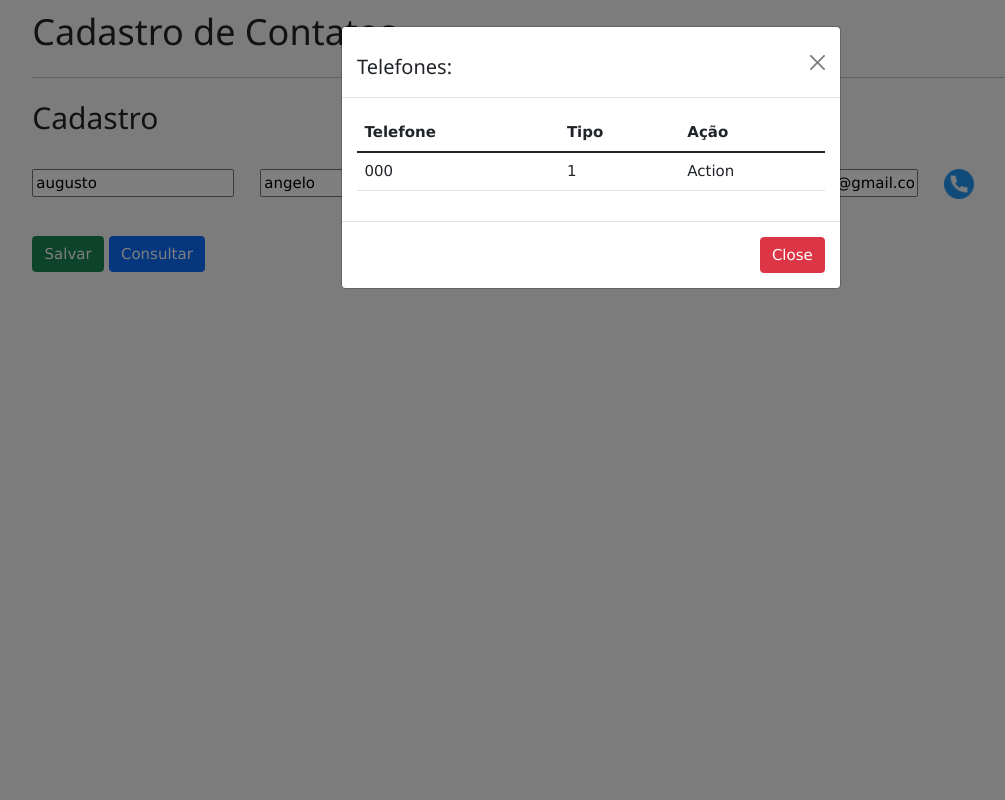
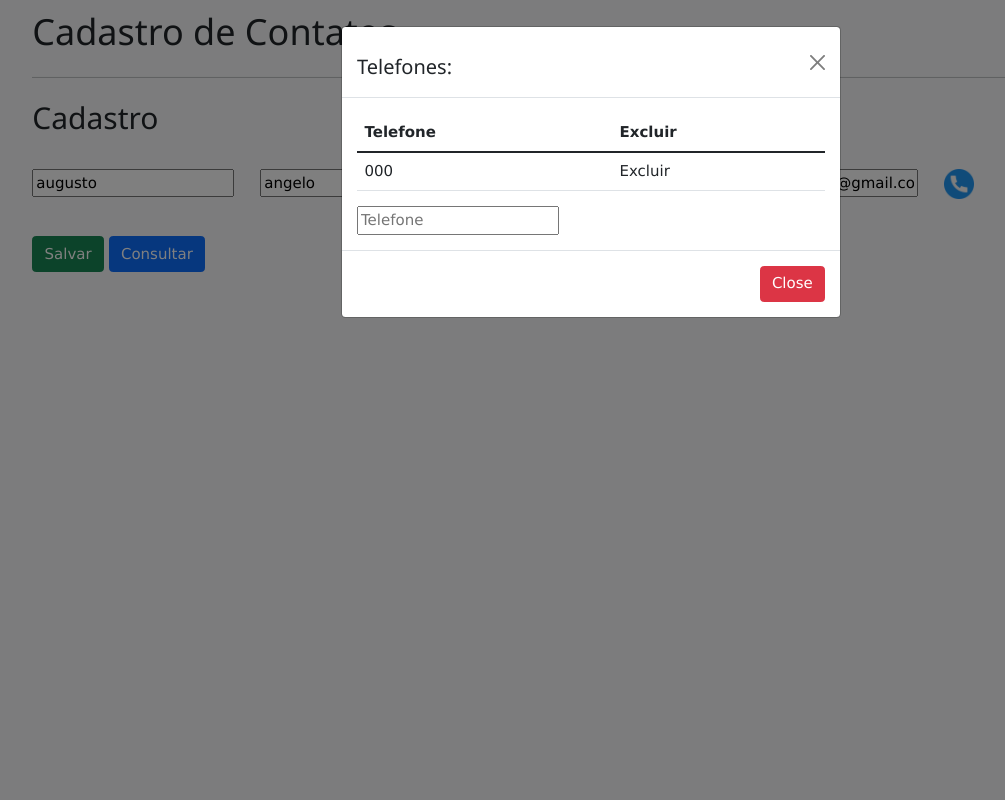
Before and after one commit to aislansantos/teste_cadastro, a PHP site: page /details_contact.php?id=1 in a window 1280 px wide, after a click that opens the changed part. Shown: the whole page, without its empty margins (49-1054 px from the left). Run offline with PHP 8.4, Linux system fonts and the light colour scheme; data comes from the database, SQL or seed files in the repository; tables that the repository leaves empty hold one stand-in row (values such as "Sample post"); some libraries are stand-ins or nearby versions.

Commit message:
ajuste modal e informações da tabela de telefones

```diff
--- a/details_contact.php
+++ b/details_contact.php
@@ -134,8 +134,7 @@ if (!empty($_POST["name"]) || !empty($_POST["secondname"]) || !empty($_POST["tel
                     <table id="phone" name="phone" class="table table-hover">
                         <thead>
                             <th>Telefone</th>
-                            <th>Tipo</th>
-                            <th>Ação</th>
+                            <th>Excluir</th>
                         </thead>
                         <tbody>
                             <?php
@@ -145,19 +144,22 @@ if (!empty($_POST["name"]) || !empty($_POST["secondname"]) || !empty($_POST["tel
                             ?>
                                     <tr>
                                         <td><?php echo $item['number_phone']; ?></td>
-                                        <td><?php echo $item['type_phone']; ?></td>
-                                        <td>Action</td>
+                                        <td>Excluir</td>
                                     </tr>
                                 <?php endforeach;
                             } else { ?>
                                 <tr>
                                     <td></td>
                                     <td></td>
-                                    <td></td>
                                 </tr>
                             <?php } ?>
                         </tbody>
                     </table>
+                    <div class="row">
+                        <div class="col-sm-3">
+                            <input type="text" placeholder="Telefone" class="">
+                        </div>
+                    </div>
                 </div>
 
                 <!-- Modal footer -->
```
Also changed, not shown: assets/base_de_dados.sql (+4 -3 lines).
